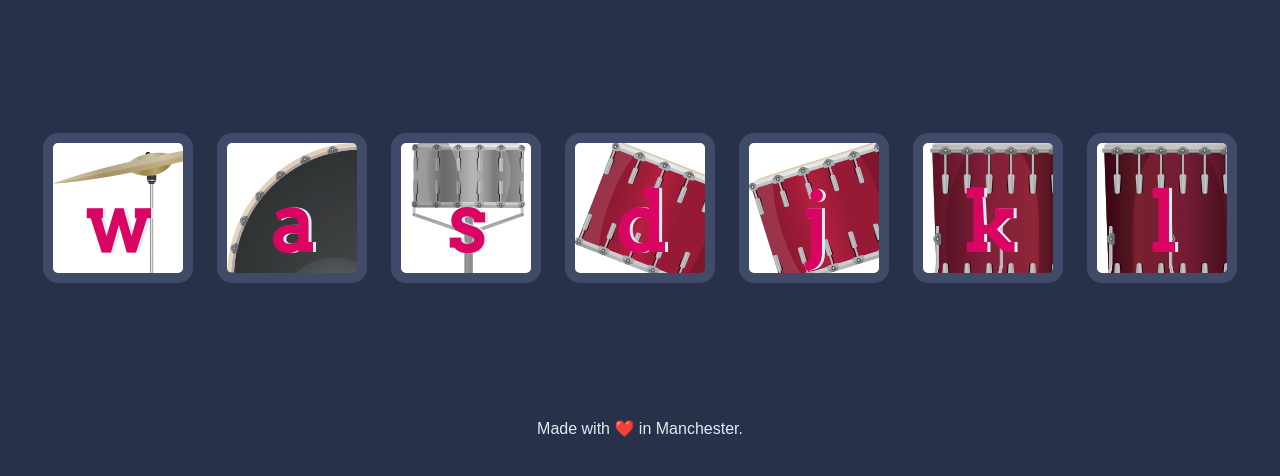
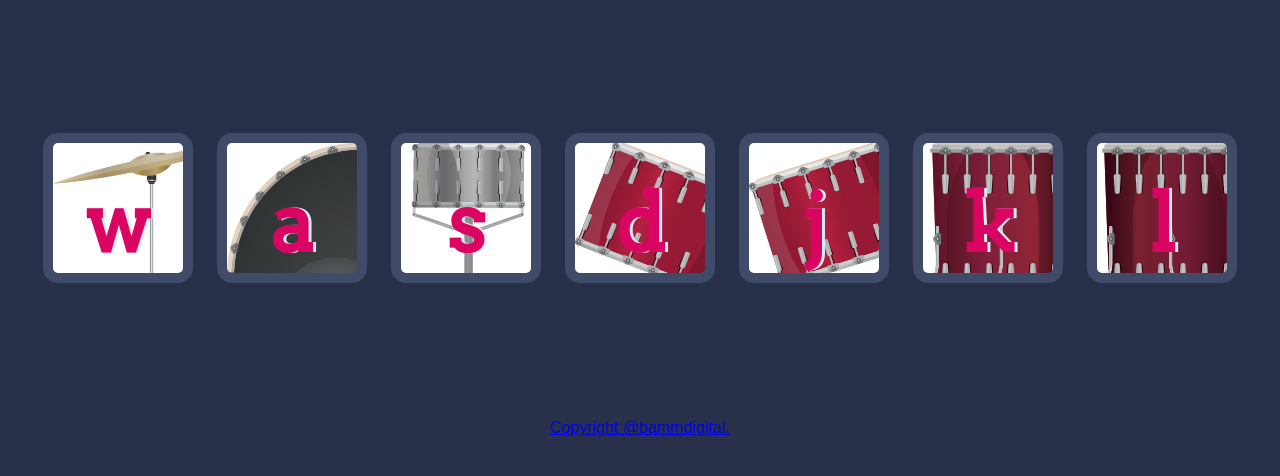
Before and after one commit to ad3rinto/drumKit, a plain HTML site: page index.html in a window 1280 px wide. Shown: the part 156-632 px from the top of the page. Drawn offline with Linux system fonts and the light colour scheme.

Commit message:
added copyright details to footer

```diff
--- a/index.html
+++ b/index.html
@@ -23,7 +23,7 @@
 
 
   <footer>
-    Made with ❤️ in Manchester.
+    <a href="www.bammdigital.co.uk">Copyright @bammdigital. </a>
   </footer>
   <script src="index.js"></script>
 </body>
```
